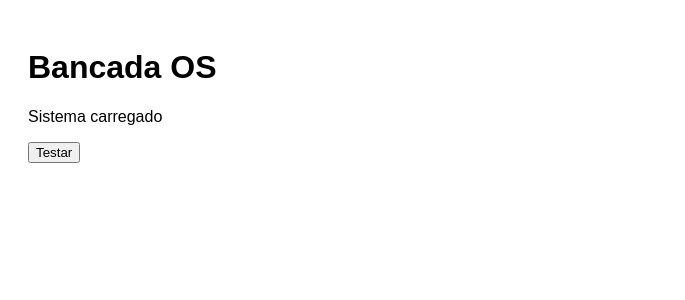
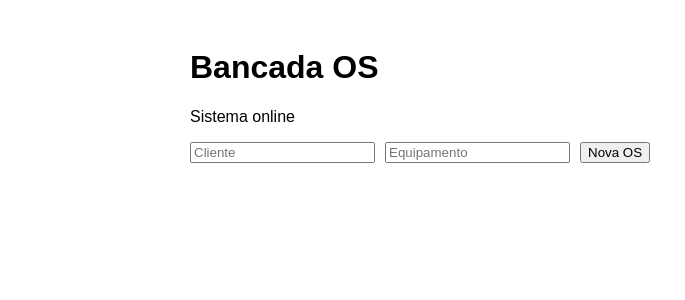
Before and after one commit to thiagogcb/thiago, a React (Vite) app: page / in a window 1280 px wide. Shown: the top 300 px of the page, without its empty margins (0-685 px from the left). Built offline with nearby package versions, Linux system fonts and the light colour scheme.

Commit message:
Refactor App component to manage orders

```diff
--- a/src/App.jsx
+++ b/src/App.jsx
@@ -1,2 +1,36 @@
-import React, { useState } from 'react';
-export default function App(){ const [msg,setMsg]=useState('Sistema carregado'); return <div style={{padding:20,fontFamily:'Arial'}}><h1>Bancada OS</h1><p>{msg}</p><button onClick={()=>setMsg('OK')}>Testar</button></div> }
+import React, { useState } from 'react'
+
+export default function App() {
+  const [ordens, setOrdens] = useState([])
+  const [cliente, setCliente] = useState('')
+  const [equipamento, setEquipamento] = useState('')
+
+  function salvar() {
+    if (!cliente || !equipamento) return
+    setOrdens(prev => [
+      { id: Date.now(), cliente, equipamento, status: 'Recebido' },
+      ...prev
+    ])
+    setCliente('')
+    setEquipamento('')
+  }
+
+  return (
+    <div style={{ fontFamily:'Arial', padding:20, maxWidth:900, margin:'0 auto' }}>
+      <h1>Bancada OS</h1>
+      <p>Sistema online</p>
+
+      <div style={{ display:'flex', gap:10, marginBottom:20, flexWrap:'wrap' }}>
+        <input value={cliente} onChange={e=>setCliente(e.target.value)} placeholder="Cliente" />
+        <input value={equipamento} onChange={e=>setEquipamento(e.target.value)} placeholder="Equipamento" />
+        <button onClick={salvar}>Nova OS</button>
+      </div>
+
+      {ordens.map(item => (
+        <div key={item.id} style={{ border:'1px solid #ddd', padding:12, marginBottom:10 }}>
+          #{item.id} — {item.cliente} — {item.equipamento} — {item.status}
+        </div>
+      ))}
+    </div>
+  )
+}
```
